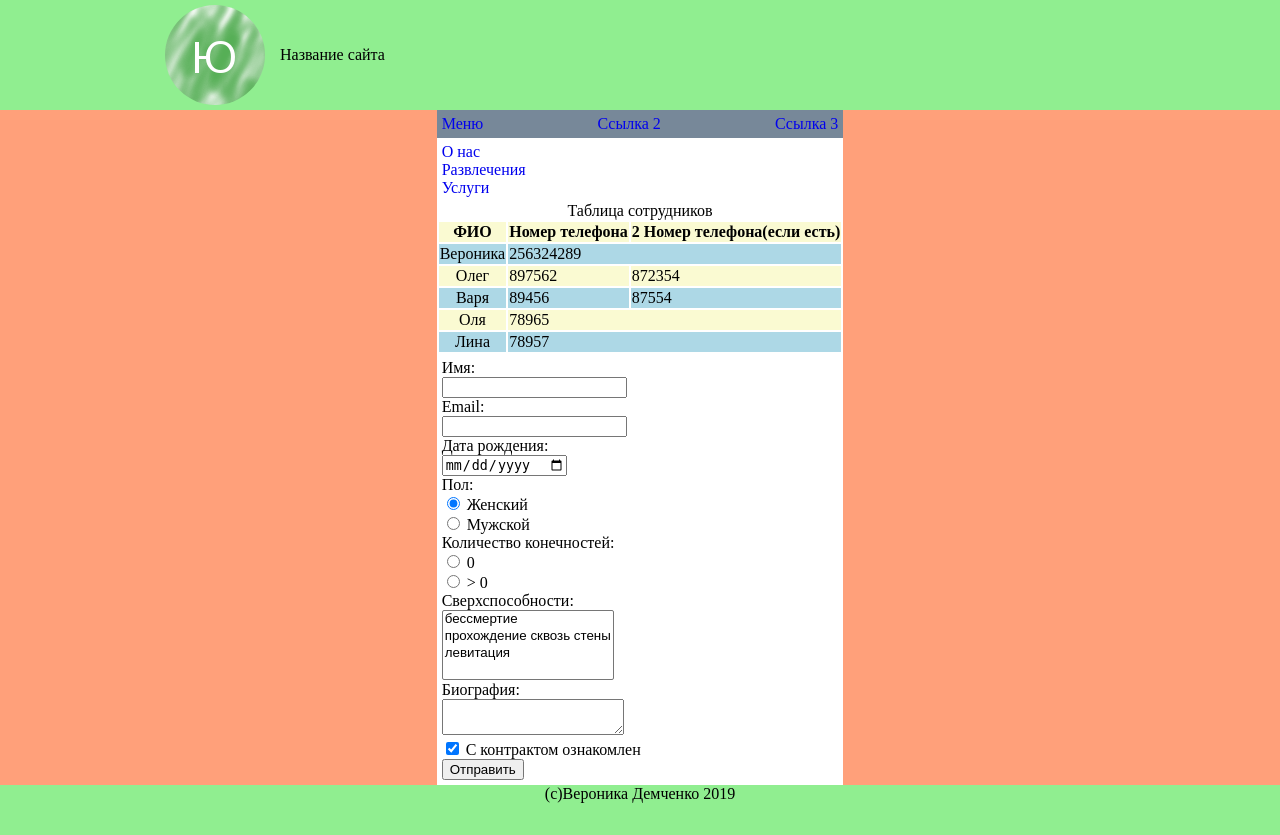
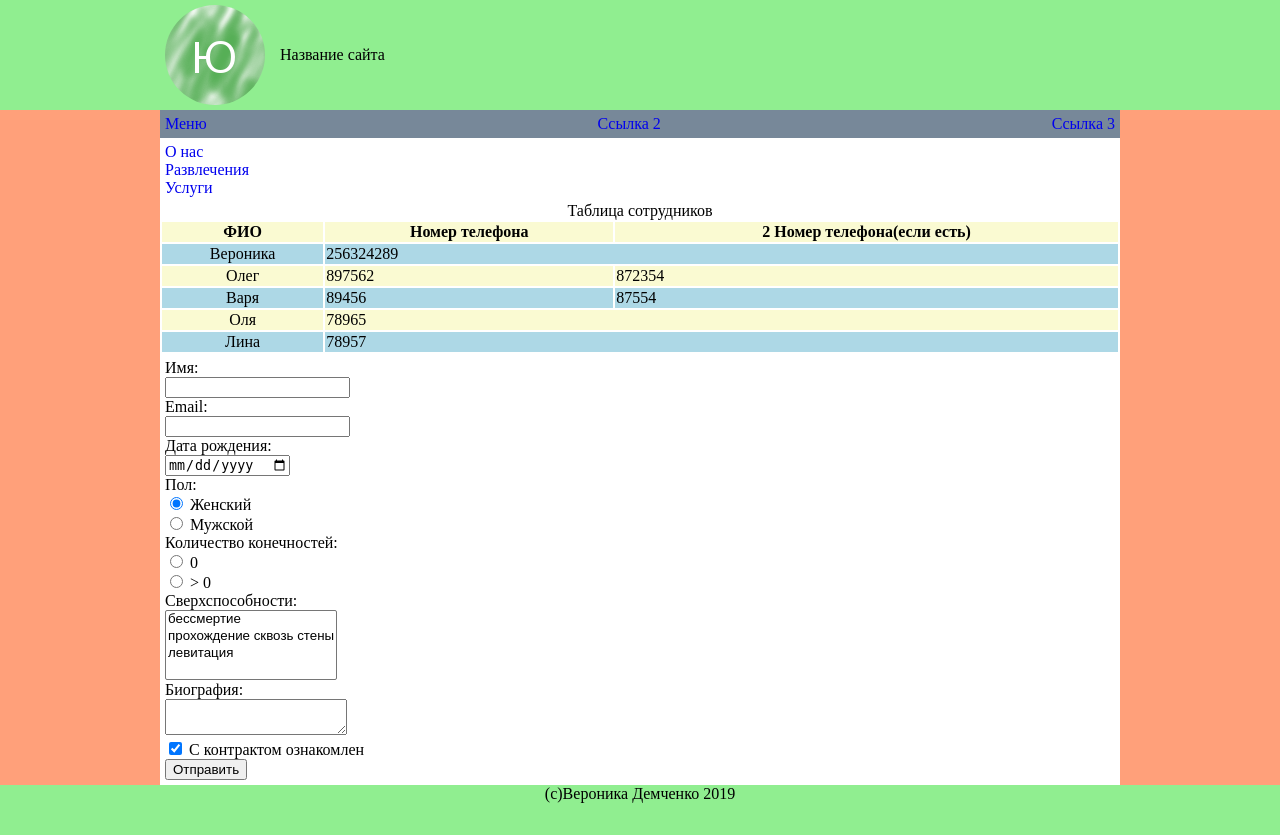
Before and after one commit to VeronicaDem/VeronicaDem.github.io, a PHP site: page /third/main.html in a window 1280 px wide. Run offline with PHP 8.4, Linux system fonts and the light colour scheme.

Commit message:
Update style.css

```diff
--- a/third/style.css
+++ b/third/style.css
@@ -9,7 +9,7 @@
         padding:0;
 	margin:0;
         width:100%;
-	font-size:1.5em;
+
 }
 .menu-nav, .list-menu,  form {
 	padding:5px;
@@ -30,7 +30,7 @@
 .main-content {
     /*max-width:960px;*/
 	margin:0 auto;
-	max-width:100%;
+	width:100%;
 	display:flex;
 
 	flex-direction:column;
@@ -107,7 +107,7 @@
 }
 
 table {
-	max-width:100%;
+        width:100%;
 
 }
 
```
